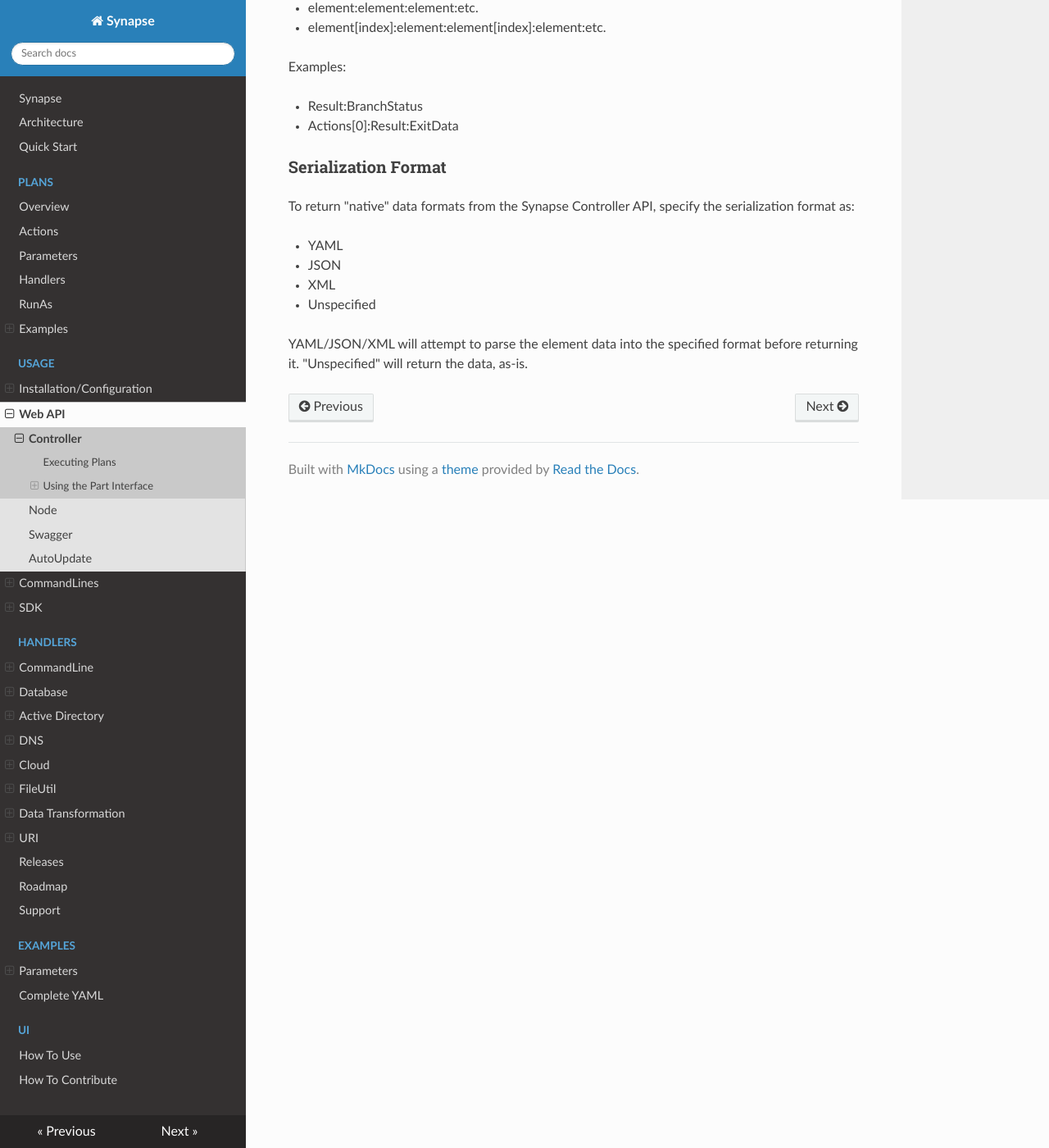
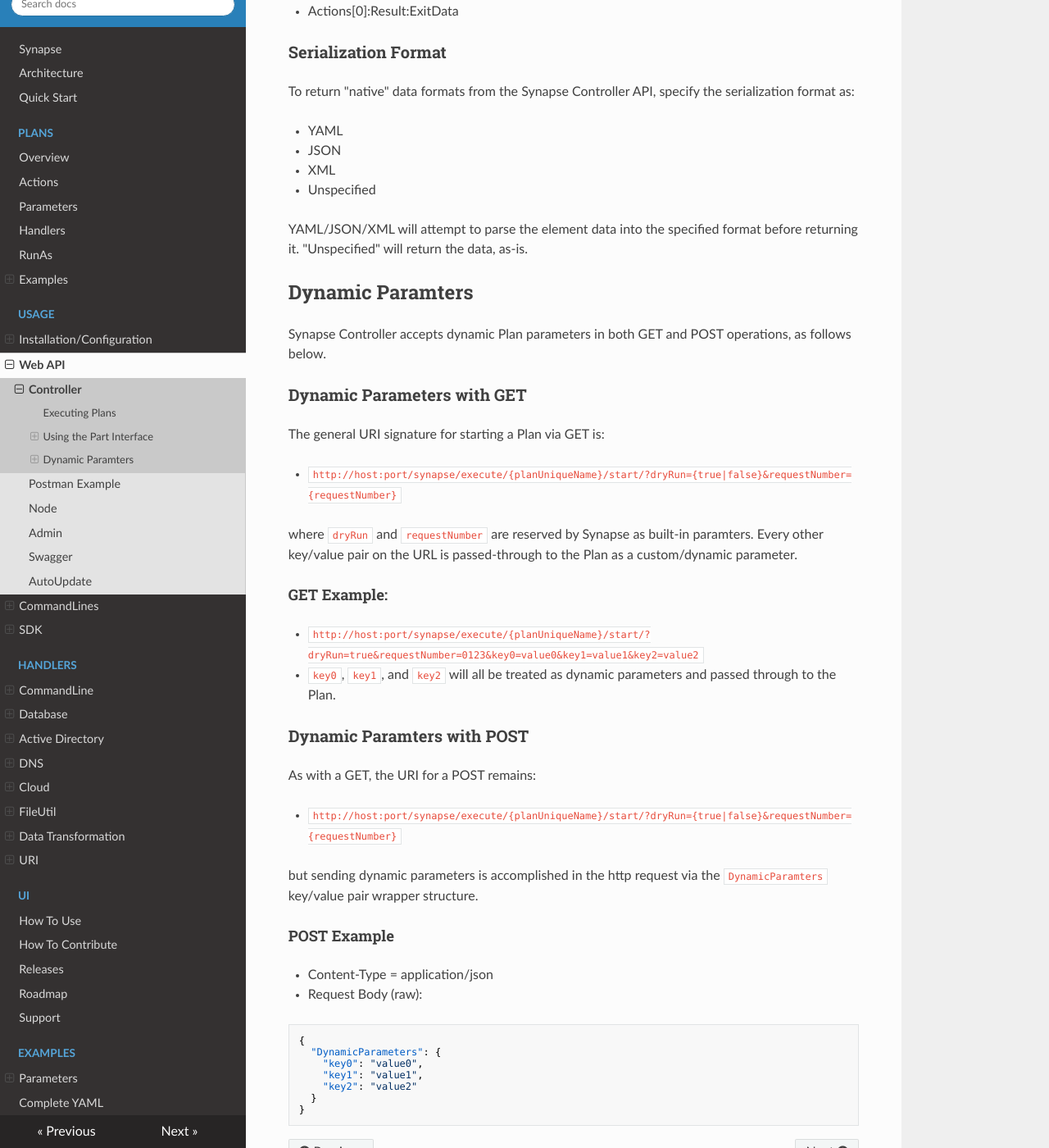
Before and after one commit to SynapseProject/synapse.docs, an MkDocs documentation site: the page built from docs/run/controller.md, in a window 1280 px wide and 1400 px high, scrolled down 1397 px. Shown: the whole window at 82% size. Built offline with MkDocs 1.6.1, drawn with Linux system fonts in a browser that asks for light colours; nearby versions of some CDN libraries; old or Windows-style settings are respelled for this version of MkDocs; some of the changed text lies outside the part shown.

Commit message:
added Postman example

````diff
--- a/docs/run/controller.md
+++ b/docs/run/controller.md
@@ -56,3 +51,42 @@ To return "native" data formats from the Synapse Controller API, specify the ser
 - Unspecified
 
 YAML/JSON/XML will attempt to parse the element data into the specified format before returning it.  "Unspecified" will return the data, as-is.
+
+## Dynamic Paramters
+
+Synapse Controller accepts dynamic Plan parameters in both GET and POST operations, as follows below.
+
+### Dynamic Parameters with GET
+
+The general URI signature for starting a Plan via GET is:
+
+- `http://host:port/synapse/execute/{planUniqueName}/start/?dryRun={true|false}&requestNumber={requestNumber}`
+
+where `dryRun` and `requestNumber` are reserved by Synapse as built-in paramters.  Every other key/value pair on the URL is passed-through to the Plan as a custom/dynamic parameter.
+
+#### GET Example:
+- `http://host:port/synapse/execute/{planUniqueName}/start/?dryRun=true&requestNumber=0123&key0=value0&key1=value1&key2=value2`
+- `key0`, `key1`, and `key2` will all be treated as dynamic parameters and passed through to the Plan.
+
+### Dynamic Paramters with POST
+
+As with a GET, the URI for a POST remains:
+
+- `http://host:port/synapse/execute/{planUniqueName}/start/?dryRun={true|false}&requestNumber={requestNumber}`
+
+but sending dynamic parameters is accomplished in the http request via the `DynamicParamters` key/value pair wrapper structure.
+
+#### POST Example
+
+- Content-Type = application/json
+- Request Body (raw):
+
+```json
+{
+  "DynamicParameters": {
+    "key0": "value0",
+    "key1": "value1",
+    "key2": "value2"
+  }
+}
+```
--- a/mkdocs.yml
+++ b/mkdocs.yml
@@ -23,7 +23,9 @@ pages:
     - Encrypting Plans: run/crypto.md
   - Web API:
     - Controller: run/controller.md
+    - Postman Example: run/postman.md
     - Node: run/node.md
+    - Admin: run/admin.md
     - Swagger: run/swagger.md
     - AutoUpdate: run/autoupdate.md
   - CommandLines:
@@ -59,6 +61,9 @@ pages:
     - Transform Handler: handlers/datatransformation/index.md
   - URI:
     - REST Handler: handlers/uri/rest.md
+- UI:
+  - How To Use: ui/howtouse.md
+  - How To Contribute: ui/howtocontribute.md
 - Releases: releases.md
 - Roadmap: roadmap.md
 - Support: support.md
@@ -74,7 +79,4 @@ pages:
       - Basic: plans/parms/xml/basic.md
       - ForEach: plans/parms/xml/foreach.md
   - Complete YAML: yaml.md
-- UI:
-  - How To Use: ui/howtouse.md
-  - How To Contribute: ui/howtocontribute.md
 theme: readthedocs
````
Also changed, not shown: other parts of docs/run/controller.md (+0 -5 lines), docs/run/admin.md (added, +18 -0 lines), docs/run/postman.md (added, +100 -0 lines), docs/img/syn_jsonParms_Flow.png (added), docs/img/syn_jsonParms_Postman.png (added).
